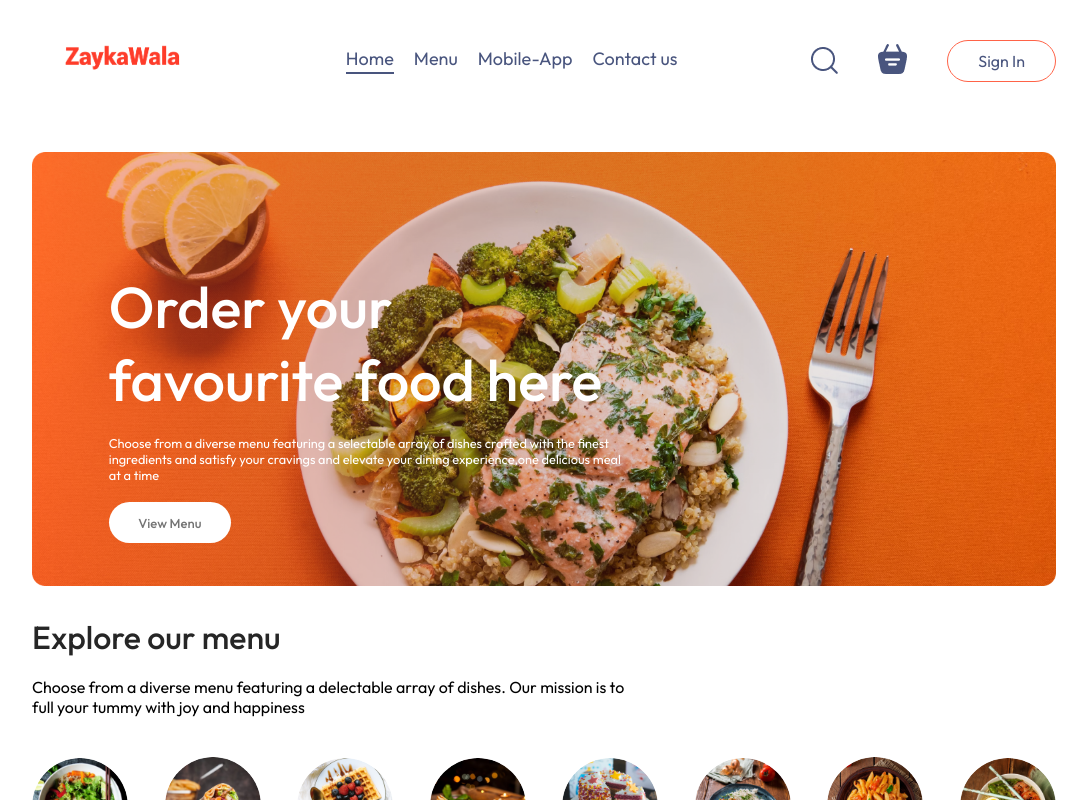
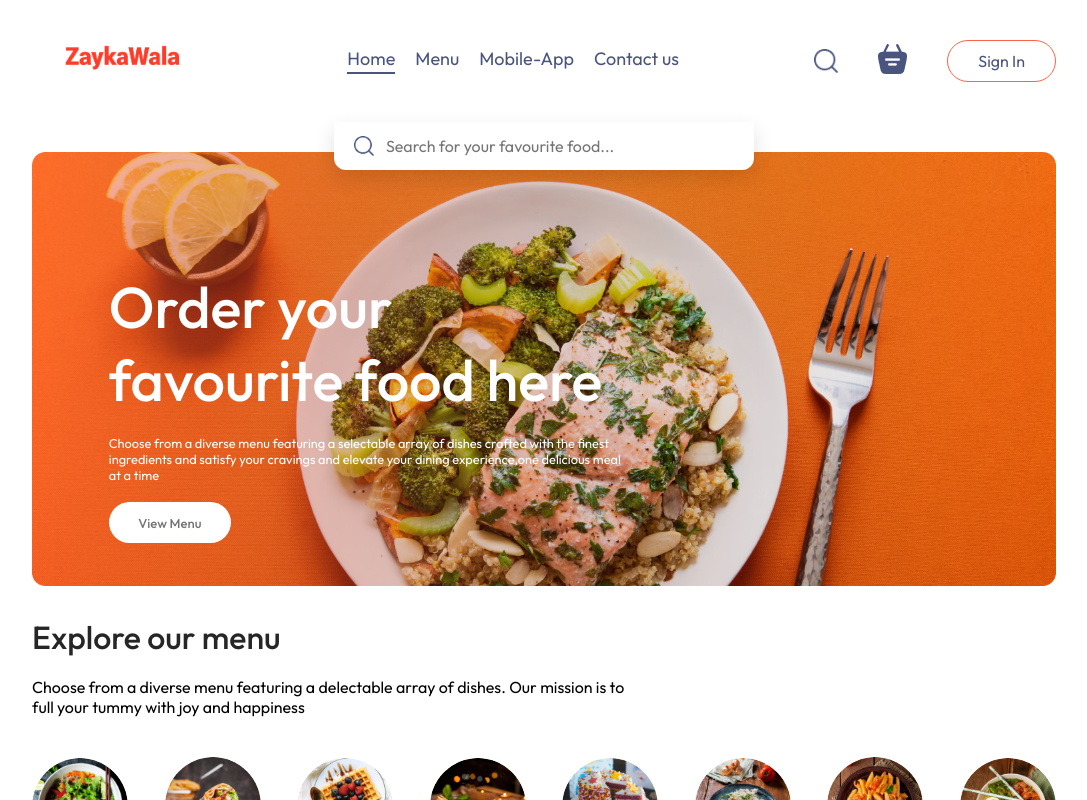
Before and after one commit to kr1shnnna/fullstack_food_deliverywebsite_reactjs, a React (Vite) app in the folder frontend/: page / in a window 1280 px wide. Both pictures are taken after a click on the picture 920 px from the left and 60 px from the top of the page. Shown: the top 800 px of the page, without its empty margins (96-1183 px from the left). Built offline with nearby package versions, Linux system fonts and the light colour scheme; no server answers.

Commit message:
added search func

```diff
--- a/frontend/src/Context/StoreContext.jsx
+++ b/frontend/src/Context/StoreContext.jsx
@@ -1,5 +1,6 @@
 import { createContext, useEffect, useState } from "react";
 import axios from "axios";
+import StockModal from "../components/StockModal/StockModal";
 
 
 export const StoreContext = createContext(null);
@@ -9,6 +10,17 @@ const StoreContextProvider = (props) => {
   const url='http://localhost:4000';
   const [token,setToken]=useState('');
   const [food_list,setFoodList]=useState([]);
+
+  const [showStockModal, setShowStockModal] = useState(false);
+
+const [stockInfo, setStockInfo] = useState({
+  foodName: "",
+  stock: 0
+});
+
+const [searchTerm, setSearchTerm] = useState("");
+
+
 
 
 
@@ -24,10 +36,19 @@ const StoreContextProvider = (props) => {
   const currentQuantity = cartItems[itemId] || 0;
 
   // Check available stock
+
   if (currentQuantity >= foodItem.stock) {
-    alert(`Only ${foodItem.stock} ${foodItem.name} available in stock`);
+
+  setStockInfo({
+    foodName: foodItem.name,
+    stock: foodItem.stock
+  });
+
+  setShowStockModal(true);
+
   return;
 }
+
 
   if (!cartItems[itemId]) {
 
@@ -108,14 +129,27 @@ useEffect(()=>{
     getTotalCartAmount,
     url,
     token,
-    setToken
+    setToken,
+    searchTerm,
+    setSearchTerm
+
   };
+
 
 
 
   return (
   <StoreContext.Provider value={contextValue}>
+
     {props.children}
+
+    <StockModal
+      show={showStockModal}
+      onClose={() => setShowStockModal(false)}
+      foodName={stockInfo.foodName}
+      stock={stockInfo.stock}
+    />
+
   </StoreContext.Provider>
 );
 };
--- a/frontend/src/components/FoodDisplay/FoodDisplay.jsx
+++ b/frontend/src/components/FoodDisplay/FoodDisplay.jsx
@@ -4,25 +4,37 @@ import { StoreContext } from "../../Context/StoreContext";
 import FoodItem from "../FoodItem/FoodItem";
 
 const FoodDisplay = ({ category }) => {
-  const { food_list } = useContext(StoreContext);
+  const { food_list,searchTerm } = useContext(StoreContext);
   return (
     <div className="food-display" id="food-display">
       <h2>Top dishes near you </h2>
       <div className="food-display-list">
-        {food_list.map((item, index) => {
-          if(category==='All' || category===item.category){
-            return (
+       {food_list
+  .filter((item) => {
+
+    const matchesCategory =
+      category === "All" || category === item.category;
+
+    const matchesSearch =
+      item.name
+        .toLowerCase()
+        .includes(searchTerm.toLowerCase());
+
+    return matchesCategory && matchesSearch;
+
+  })
+  .map((item) => (
+
     <FoodItem
-              key={index}
+      key={item._id}
       id={item._id}
       name={item.name}
       description={item.description}
       price={item.price}
       image={item.image}
     />
-          );
-          }
-        })}
+
+  ))}
       </div>
     </div>
   );
--- a/frontend/src/components/Navbar/Navbar.css
+++ b/frontend/src/components/Navbar/Navbar.css
@@ -1,171 +1,267 @@
-.navbar{
-    padding:20px 0;
-    display:flex;
-    justify-content:space-between;
-    align-items:center;
-}
+.navbar {
+    padding: 20px 0;
+    display: flex;
+    justify-content: space-between;
+    align-items: center;
 
-.navbar .logo{
-    width:180px;
-    height:auto;
-    display:block;
-}
+    position: sticky;
+    top: 0;
+    z-index: 1000;
 
-.navbar-menu{
-    display:flex;
-    list-style:none;
-    gap:20px;
-    color:#49557e;
-    font-size:18px;
-
-}
-
-.navbar-right{
-    display:flex;
-    align-items:center;
-    gap:40px;
-}
-
-.navbar button{
-    background:transparent;
-    font-size:16px;
-    color:#49557e;
-    border:1px solid tomato;
-    padding:10px 30px;
-    border-radius:50px;
-    cursor:pointer;
-    transition:.3s;
-}
-
-.navbar button:hover{
-    background-color:#fff4f2;
-}
-
-.navbar .active{
-    padding-bottom:2px;
-    border-bottom:2px solid #49557e;
-}
-
-.navbar li{
-    cursor:pointer;
-}
-
-.navbar-search-icon{
-    position:relative;
-
-}
-
-.navbar-search-icon .dot{
-    position:absolute;
-    min-width:10px;
-    min-height:10px;
-    background-color:tomato;
-    border-radius:5px;
-    top:-8px;
-    right:-8px;
-}
-
-.navbar-profile{
-    position:relative;
-}
-
-.navbar-profile-dropdown{
-    position:absolute;
-    display:none;
-    right:0;
-    z-index:1;
-
+    background-color: white;
 }
 
 
-.navbar-profile:hover .navbar-profile-dropdown{
-    display:flex;
-    flex-direction:column;
-    gap:10px;
-    background-color:#fff2ef;
-    padding:12px 35px;
-    border-radius:4px;
-    border:1px solid tomato;
-    outline:2px solid white;
-    list-style:none;
+/* Logo */
 
+.navbar .logo {
+    width: 180px;
+    height: auto;
+    display: block;
 }
 
 
-.navbar-profile-dropdown li{
-    display:flex;
-    align-items:center;
-    gap:10px;
-    cursor:pointer;
+/* Navigation Menu */
 
+.navbar-menu {
+    display: flex;
+    list-style: none;
+    gap: 20px;
+    color: #49557e;
+    font-size: 18px;
 }
 
-.navbar-profile-dropdown li:hover{
-    color:tomato;
+
+.navbar .active {
+    padding-bottom: 2px;
+    border-bottom: 2px solid #49557e;
 }
 
-.navbar-profile-dropdown  img{
-    width:20px;
+
+.navbar li {
+    cursor: pointer;
 }
 
-@media (max-width:1050px){
-    .navbar .logo{
-        width:140px;
+
+/* Right Side */
+
+.navbar-right {
+    display: flex;
+    align-items: center;
+    gap: 40px;
+}
+
+
+/* Sign In Button */
+
+.navbar button {
+    background: transparent;
+    font-size: 16px;
+    color: #49557e;
+    border: 1px solid tomato;
+    padding: 10px 30px;
+    border-radius: 50px;
+    cursor: pointer;
+    transition: 0.3s;
+}
+
+
+.navbar button:hover {
+    background-color: #fff4f2;
+}
+
+
+/* Cart */
+
+.navbar-search-icon {
+    position: relative;
+}
+
+
+.navbar-search-icon .dot {
+    position: absolute;
+    min-width: 10px;
+    min-height: 10px;
+    background-color: tomato;
+    border-radius: 50%;
+    top: -8px;
+    right: -8px;
+}
+
+
+/* Profile */
+
+.navbar-profile {
+    position: relative;
+}
+
+
+.navbar-profile-dropdown {
+    position: absolute;
+    display: none;
+    right: 0;
+    z-index: 1001;
+}
+
+
+.navbar-profile:hover .navbar-profile-dropdown {
+    display: flex;
+    flex-direction: column;
+    gap: 10px;
+    background-color: #fff2ef;
+    padding: 12px 35px;
+    border-radius: 4px;
+    border: 1px solid tomato;
+    outline: 2px solid white;
+    list-style: none;
+}
+
+
+.navbar-profile-dropdown li {
+    display: flex;
+    align-items: center;
+    gap: 10px;
+    cursor: pointer;
+}
+
+
+.navbar-profile-dropdown li:hover {
+    color: tomato;
+}
+
+
+.navbar-profile-dropdown img {
+    width: 20px;
+}
+
+
+/* ================= SEARCH ================= */
+
+
+/* Search icon */
+
+.search-icon {
+    width: 24px;
+    cursor: pointer;
+}
+
+
+/* Search dropdown panel */
+
+.search-panel {
+    position: absolute;
+
+    top: 100%;
+    left: 50%;
+    transform: translateX(-50%);
+
+    width: 420px;
+    max-width: 90vw;
+
+    display: flex;
+    align-items: center;
+    gap: 12px;
+
+    background: white;
+
+    padding: 14px 20px;
+
+    border-radius: 0 0 12px 12px;
+
+    box-shadow: 0 8px 20px rgba(0, 0, 0, 0.12);
+
+    z-index: 1001;
+}
+
+
+/* Search icon inside panel */
+
+.search-panel img {
+    width: 20px;
+    height: 20px;
+}
+
+
+/* Search input */
+
+.search-panel input {
+    width: 100%;
+
+    border: none;
+    outline: none;
+
+    background: transparent;
+
+    font-size: 16px;
+    color: #333;
+}
+
+
+/* ================= RESPONSIVE ================= */
+
+
+@media (max-width: 1050px) {
+
+    .navbar .logo {
+        width: 140px;
     }
 
-    .navbar-menu{
-        gap:20px;
-        font-size:17px;
+    .navbar-menu {
+        gap: 20px;
+        font-size: 17px;
     }
 
-    .navbar-right{
-        gap:30px;
+    .navbar-right {
+        gap: 30px;
     }
 
-    .navbar-right img{
-        width:22px;
-
+    .navbar-right img {
+        width: 22px;
     }
 
-    .navbar-right button{
-        padding:8px 25px;
-
+    .navbar-right button {
+        padding: 8px 25px;
     }
 }
 
 
-@media (max-width:900px){
-    .navbar .logo{
-        width:120px;
+@media (max-width: 900px) {
+
+    .navbar .logo {
+        width: 120px;
     }
 
-    .navbar-menu{
-        gap:15px;
-        font-size:16px;
+    .navbar-menu {
+        gap: 15px;
+        font-size: 16px;
     }
 
-    .navbar-right{
-        gap:20px;
+    .navbar-right {
+        gap: 20px;
     }
 
-    .navbar-right img{
-        width:20px;
-
+    .navbar-right img {
+        width: 20px;
     }
 
-    .navbar-right button{
-        padding:7px 20px;
-        font-size:15px;
+    .navbar-right button {
+        padding: 7px 20px;
+        font-size: 15px;
+    }
 
-
+    .search-panel {
+        width: 350px;
     }
 }
 
 
-@media (max-width:750px){
+@media (max-width: 750px) {
 
-    .navbar-menu{
-        display:none;
+    .navbar-menu {
+        display: none;
     }
 
+    .search-panel {
+        width: 90%;
+    }
 }
--- a/frontend/src/components/Navbar/Navbar.jsx
+++ b/frontend/src/components/Navbar/Navbar.jsx
@@ -1,62 +1,158 @@
-import { useState } from 'react'
-import './Navbar.css'
-import {assets} from '../../assets/assets'
-import { Link } from 'react-router-dom'
-import { useContext } from 'react'
-import { StoreContext } from '../../Context/StoreContext'
-import { useNavigate } from 'react-router-dom'
-const Navbar = ({setShowLogin}) => {
+import { useState, useContext } from "react";
 
-    const [menu,setMenu]=useState("home");
+import "./Navbar.css";
 
+import { assets } from "../../assets/assets";
 
+import { Link, useNavigate } from "react-router-dom";
 
-    const {getTotalCartAmount,token,setToken} = useContext(StoreContext)
+import { StoreContext } from "../../Context/StoreContext";
 
-    const navigate= useNavigate();
+const Navbar = ({ setShowLogin }) => {
+  const [menu, setMenu] = useState("home");
 
-    const logout=()=>{
-localStorage.removeItem('token');
-setToken('');
-navigate('/')
+  const [showSearch, setShowSearch] = useState(false);
 
-    }
+  const [hasSearched, setHasSearched] = useState(false);
+
+  const {
+    getTotalCartAmount,
+    token,
+    setToken,
+    searchTerm,
+    setSearchTerm,
+  } = useContext(StoreContext);
+
+  const navigate = useNavigate();
+
+  const logout = () => {
+    localStorage.removeItem("token");
+    setToken("");
+    navigate("/");
+  };
+
   return (
-    <div className='navbar'>
-       <Link to='/'><img src={assets.logo} alt="" className="logo" /></Link>
+    <div className="navbar">
+
+      {/* Logo */}
+      <Link to="/">
+        <img src={assets.logo} alt="" className="logo" />
+      </Link>
+
+      {/* Navigation Menu */}
       <ul className="navbar-menu">
-            <Link to='/' onClick={()=>setMenu('home')} className={menu==='home'?'active':''}>Home</Link>
-            <a href='#explore-menu' onClick={()=>setMenu('menu')} className={menu==='menu'?'active':''}>Menu</a>
-            <a href='#app-download' onClick={()=>setMenu('mobile-app')} className={menu==='mobile-app'?'active':''}>Mobile-App</a>
-            <a href='#footer' onClick={()=>setMenu('contact-us')} className={menu==='contact-us'?'active':''}>Contact us</a>
+        <Link
+          to="/"
+          onClick={() => setMenu("home")}
+          className={menu === "home" ? "active" : ""}
+        >
+          Home
+        </Link>
+
+        <a
+          href="#explore-menu"
+          onClick={() => setMenu("menu")}
+          className={menu === "menu" ? "active" : ""}
+        >
+          Menu
+        </a>
+
+        <a
+          href="#app-download"
+          onClick={() => setMenu("mobile-app")}
+          className={menu === "mobile-app" ? "active" : ""}
+        >
+          Mobile-App
+        </a>
+
+        <a
+          href="#footer"
+          onClick={() => setMenu("contact-us")}
+          className={menu === "contact-us" ? "active" : ""}
+        >
+          Contact us
+        </a>
       </ul>
+
+      {/* Right Side */}
       <div className="navbar-right">
-            <img src={assets.search_icon} />
+
+        {/* Search Icon */}
+        <img
+          src={assets.search_icon}
+          className="search-icon"
+          onClick={() => setShowSearch(!showSearch)}
+          alt="Search"
+        />
+
+        {/* Cart */}
         <div className="navbar-search-icon">
-                <Link to='/cart'>  <img src={assets.basket_icon}/></Link>
-                <div className={getTotalCartAmount()===0?'':'dot'}></div>
+          <Link to="/cart">
+            <img src={assets.basket_icon} alt="" />
+          </Link>
+
+          <div className={getTotalCartAmount() === 0 ? "" : "dot"}></div>
         </div>
-            {
-            !token?<button onClick={()=>setShowLogin(true)}>Sign In</button>
-            :<div className='navbar-profile'>
-                <img src={assets.profile_icon} />
-                <ul className='navbar-profile-dropdown'>
-                    <li onClick={()=>navigate('/myorders')}>
-                        <img src={assets.bag_icon}/>
+
+        {/* Login / Profile */}
+        {!token ? (
+          <button onClick={() => setShowLogin(true)}>Sign In</button>
+        ) : (
+          <div className="navbar-profile">
+            <img src={assets.profile_icon} alt="" />
+
+            <ul className="navbar-profile-dropdown">
+              <li onClick={() => navigate("/myorders")}>
+                <img src={assets.bag_icon} alt="" />
                 <p>Orders</p>
               </li>
+
               <hr />
+
               <li onClick={logout}>
-                       <img src={assets.logout_icon}/>
+                <img src={assets.logout_icon} alt="" />
                 <p>Logout</p>
               </li>
             </ul>
-                </div>}
-
+          </div>
+        )}
       </div>
 
-    </div>
-  )
+      {/* SEARCH PANEL - Outside navbar-right */}
+      {showSearch && (
+        <div className="search-panel">
+          <img src={assets.search_icon} alt="" />
+
+          <input
+            type="text"
+            placeholder="Search for your favourite food..."
+            value={searchTerm}
+            onChange={(e) => {
+              setSearchTerm(e.target.value);
+
+              if (e.target.value && !hasSearched) {
+                setHasSearched(true);
+
+                setTimeout(() => {
+                  document
+                    .getElementById("food-display")
+                    ?.scrollIntoView({
+                      behavior: "smooth",
+                      block: "start",
+                    });
+                }, 100);
               }
 
-export default Navbar
+              if (!e.target.value) {
+                setHasSearched(false);
+              }
+            }}
+            autoFocus
+          />
+        </div>
+      )}
+    </div>
+  );
+};
+
+export default Navbar;
--- /dev/null
+++ b/frontend/src/components/StockModal/StockModal.css
@@ -0,0 +1,76 @@
+.stock-modal-overlay {
+  position: fixed;
+  top: 0;
+  left: 0;
+
+  width: 100%;
+  height: 100%;
+
+  background: rgba(0, 0, 0, 0.5);
+
+  display: flex;
+  align-items: center;
+  justify-content: center;
+
+  z-index: 1000;
+}
+
+.stock-modal {
+  background: white;
+  width: 400px;
+  max-width: 90%;
+  padding: 35px 30px;
+
+  border-radius: 15px;
+
+  text-align: center;
+
+  animation: modalPop 0.3s ease;
+}
+
+.stock-warning-icon {
+  font-size: 45px;
+  margin-bottom: 10px;
+}
+
+.stock-modal h2 {
+  margin-bottom: 15px;
+  color: #333;
+}
+
+.stock-modal p {
+  color: #666;
+  line-height: 1.6;
+  margin-bottom: 25px;
+}
+
+.stock-modal button {
+  border: none;
+  padding: 10px 35px;
+
+  border-radius: 8px;
+
+  background: #ff4c24;
+  color: white;
+
+  font-size: 16px;
+  cursor: pointer;
+}
+
+.stock-modal button:hover {
+  opacity: 0.9;
+}
+
+@keyframes modalPop {
+
+  from {
+    transform: scale(0.8);
+    opacity: 0;
+  }
+
+  to {
+    transform: scale(1);
+    opacity: 1;
+  }
+
+}
--- /dev/null
+++ b/frontend/src/components/StockModal/StockModal.jsx
@@ -0,0 +1,34 @@
+import "./StockModal.css";
+
+const StockModal = ({ show, onClose, foodName, stock }) => {
+
+  if (!show) return null;
+
+  return (
+    <div className="stock-modal-overlay">
+
+      <div className="stock-modal">
+
+        <div className="stock-warning-icon">
+          ⚠
+        </div>
+
+        <h2>Maximum Stock Reached</h2>
+
+        <p>
+          Sorry! Only <b>{stock}</b> {foodName}
+          {stock > 1 ? " are" : " is"} currently available.
+        </p>
+
+        <button onClick={onClose}>
+          Okay
+        </button>
+
+      </div>
+
+    </div>
+  );
+
+};
+
+export default StockModal;
```
Lines whose indentation alone changed are shown as unchanged.
